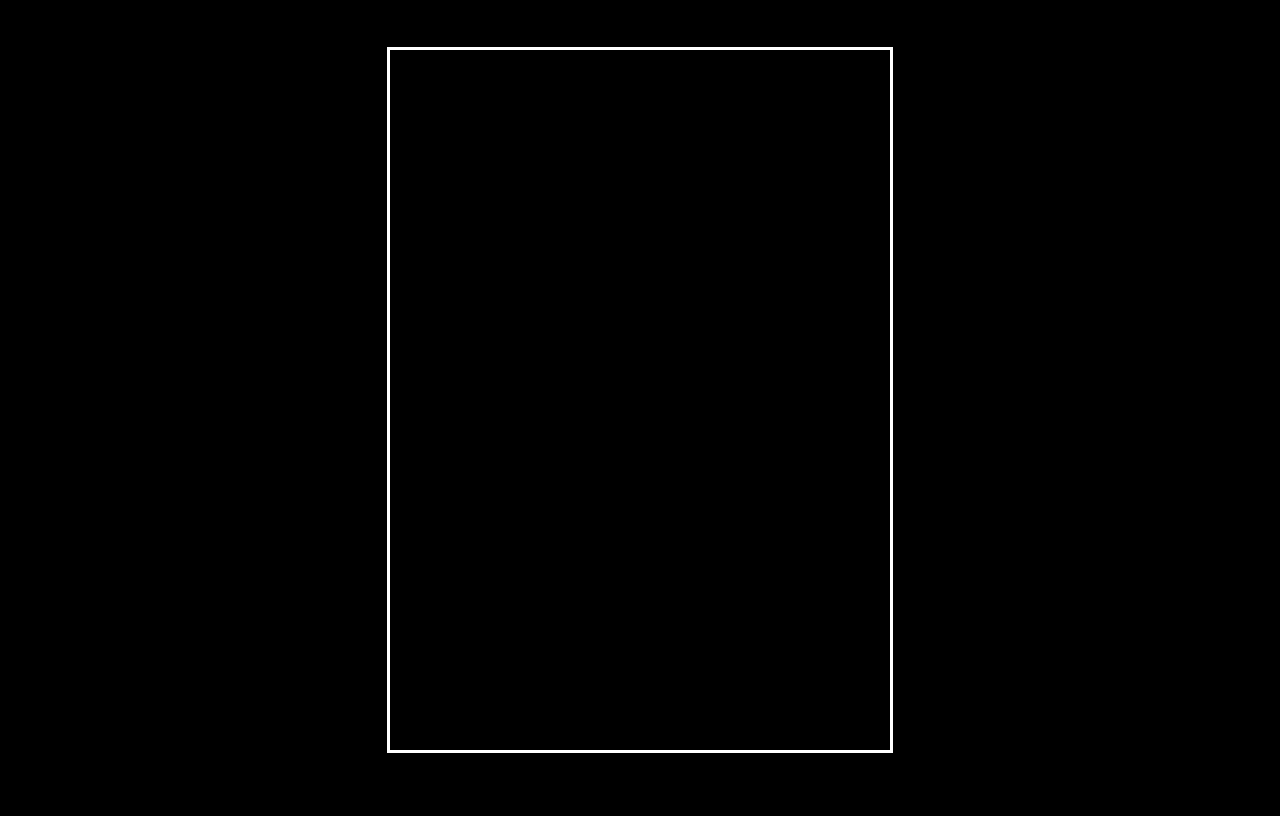
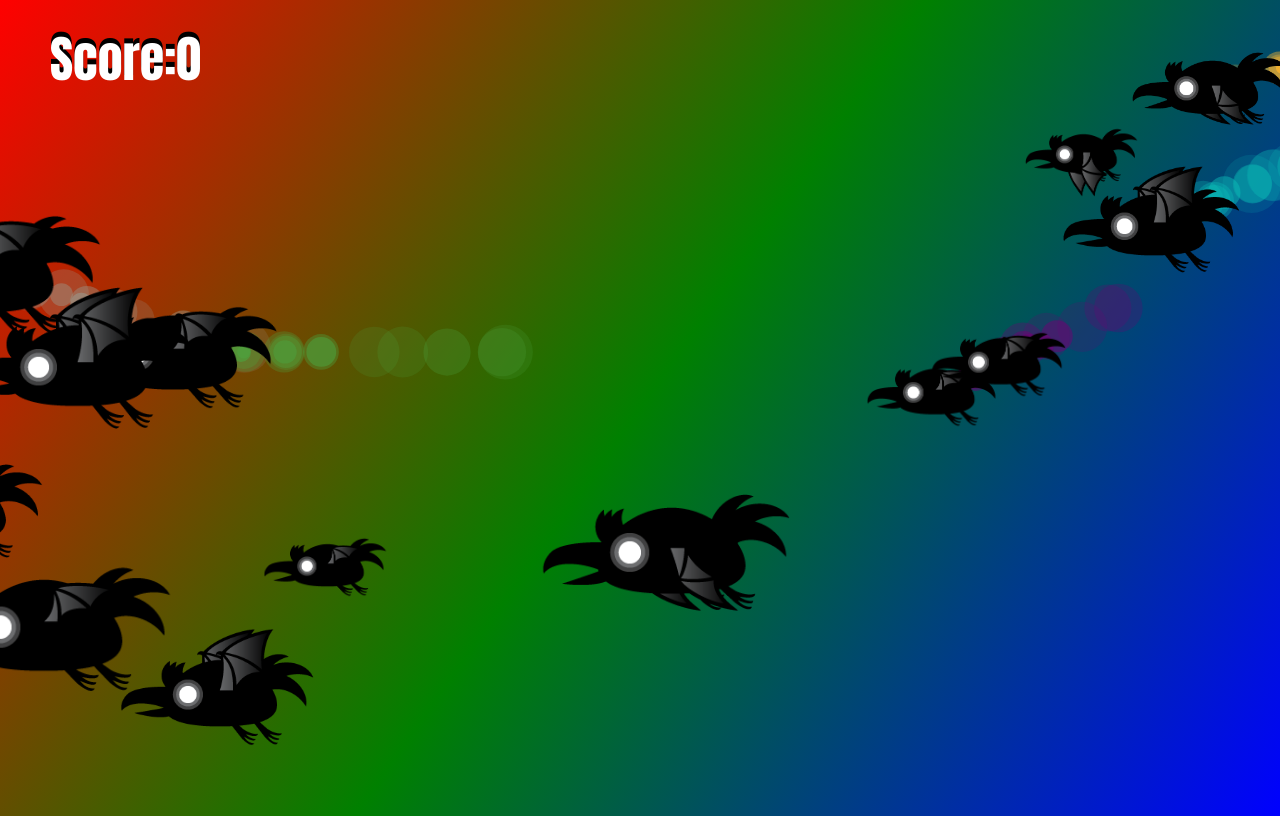
Before and after one commit to LittleZoski/2D-game, a plain HTML site: page index.html in a window 1280 px wide. Drawn offline with Linux system fonts and the light colour scheme.

Commit message:
clicking game

```diff
--- a/index.html
+++ b/index.html
@@ -7,10 +7,8 @@
         <link rel="stylesheet" href="style.css" />
     </head>
     <body>
-        <div>
-            <canvas id="canvas1"></canvas>
-        </div>
-
+        <canvas id="collisionCanvas"></canvas>
+        <canvas id="canvas1"></canvas>
 
         <script src="script.js"></script>
 
--- a/script.js
+++ b/script.js
@@ -1,76 +1,204 @@
 const canvas=document.getElementById('canvas1');
 const ctx = canvas.getContext('2d');
-canvas.width = 500;
-canvas.height = 700;
-const explosion =[];
-let canvasPosition = canvas.getBoundingClientRect();
-console.log(canvasPosition);
+canvas.width = window.innerWidth;
+canvas.height = window.innerHeight;
+
+const collisionCanvas=document.getElementById('collisionCanvas');
+const collisionCtx = collisionCanvas.getContext('2d');
+collisionCanvas.width = window.innerWidth;
+collisionCanvas.height = window.innerHeight;
+
+let gameOver =false;
+let ravens =[];
+let timeToNextRaven = 0;
+let ravenInterval = 350;
+let lastTime = 0;
+let score = 0;
+ctx.font = '50px Impact';
+
+
+
+
+class Raven {
+    constructor(x,y){
+
+       this.spritewidth =271;
+       this.spriteheight = 194;
+       this.sizeModifier = Math.random()*0.6 + 0.4;
+       this.width=this.spritewidth*this.sizeModifier;
+       this.height=this.spriteheight*this.sizeModifier;
+       this.x = canvas.width;
+       this.y = Math.random()*(canvas.height - this.height);
+       this.directionX =  Math.random()*5+3; //horizontal speed 3 to 8
+       this.directionY = Math.random()*5-2.5; //vertical speed -2.5 to 2.5
+       this.markedForDeletion = false;
+       this.image = new Image();
+       this.image.src = 'raven.png';
+       this.frame = 0;
+       this.maxFrame =4;
+       this.timeSinceFlap = 0;
+       this.flapInterval = Math.random()*50+50;
+       this.randomColor = [Math.floor(Math.random()*255), Math.floor(Math.random()*255),
+        Math.floor(Math.random()*255) ];
+       this.color = 'rgb(' + this.randomColor[0] + ',' +this.randomColor[1]
+     + ',' + this.randomColor[2] + ')';
+       this.hasTrail = Math.random() >0.5;
+
+    }
+    update(deltatime){
+
+        if(this.y<0 || this.y>canvas.height -this.height){
+            this.directionY = this.directionY*-1;
+        };
+        this.x -= this.directionX;
+        this.y += this.directionY;
+        if(this.x < 0-this.width) this.markedForDeletion = true;
+        this.timeSinceFlap += deltatime;
+        if(this.timeSinceFlap> this.flapInterval){
+            if(this.frame>this.maxFrame) this.frame = 0;
+            else  this.frame++;
+            this.timeSinceFlap = 0;
+            if(this.hasTrail){
+                for(let i=0; i<5; i++){
+                    particles.push(new Particle(this.x, this.y, this.width, this.color));
+                }
+
+            }
+
+        }
+
+        if(this.x<0 - this.width) gameOver = true;
+    }
+    draw(){
+
+        collisionCtx.fillStyle = this.color;
+        collisionCtx.fillRect(this.x,this.y,this.width,this.height);
+        ctx.drawImage(this.image,this.frame*this.spritewidth, 0, this.spritewidth,this.spriteheight,
+            this.x,this.y, this.width, this.height);
+    }
+}
+
+let explosions = [];
 
 class Explosion {
-    constructor(x,y){
-
+    constructor(x,y,size){
+        this.image = new Image();
+        this.image.src='boom.png';
         this.spriteWidth = 200;
         this.spriteHeight = 179;
-        this.width = this.spriteWidth*0.5;
-        this.height = this.spriteHeight*0.5;
-        this.x = x-this.width/2;
-        this.y = y-this.height/2;
-        this.image = new Image();
-        this.image.src = "boom.png";
-        this.frame=0;
-        this.timer = 0;
-        this.angle = Math.random()*6.2; //360 degree is roughly 6.2 radiant.
+        this.size = size;
+        this.x = x;
+        this.y = y;
+        this.frame = 0;
         this.sound = new Audio();
         this.sound.src = 'Fire impact 1.wav';
+        this.timeSinceLastFrame = 0;
+        this.frameInterval =200;
+        this.markedForDeletion = false;
+    }
+
+    update(deltatime){
+        if(this.frame === 0) this.sound.play();
+        this.timeSinceLastFrame += deltatime;
+        if (this.timeSinceLastFrame > this.frameInterval){
+            this.frame++;
+            this.timeSinceLastFrame = 0;
+            if(this.frame >5) this.markedForDeletion = true;
+        }
+
+    }
+
+    draw(){
+        ctx.drawImage(this.image, this.frame*this.spriteWidth, 0, this.spriteWidth, this.spriteHeight,
+            this.x, this.y-this.size/4, this.size, this.size);
+    }
+}
+
+let particles =[];
+
+class Particle {
+    constructor(x,y,size,color){
+        this.size =size;
+        this.x = x+this.size/2;
+        this.y = y+this.size/3;
+        this.radius = Math.random()*this.size/10;
+        this.maxRadius = Math.random()*20+15;
+        this.markedForDeletion =false;
+        this.speedX = Math.random()*1 +0.5;
+        this.color = color;
     }
 
     update(){
-        if (this.frame === 0) this.sound.play();
-        this.timer++;
-        if(this.timer%10 ===0){
-            this.frame++;
-        };
+        this.x += this.speedX;
+        this.radius +=0.5;
+        if(this.radius > this.maxRadius - 5) this.markedForDeletion = true;
+    }
 
-    }
     draw(){
         ctx.save();
-        ctx.translate(this.x, this.y);
-        ctx.rotate(this.angle);
-        ctx.drawImage(this.image,this.spriteWidth*this.frame,0,this.spriteWidth,this.spriteHeight,0,0,this.width, this.height);
+        ctx.globalAlpha = 1 -this.radius/this.maxRadius;
+        ctx.beginPath();
+        ctx.fillStyle = this.color;
+        ctx.arc(this.x, this.y, this.radius, 0, Math.PI*2);
+        ctx.fill();
         ctx.restore();
     }
 }
 
-canvas.addEventListener('click', function(e){
-    createAnimation(e);
-
-})
-
-/*
-canvas.addEventListener('mousemove', function(e){
-    createAnimation(e);
-
-})
-*/
-function createAnimation(e){
-    let positionX = e.x-canvasPosition.left;
-    let positionY = e.y-canvasPosition.top;
-    explosion.push(new Explosion(positionX,positionY));
-    console.log(explosion);
+function drawScore(){
+    ctx.fillStyle='black';
+    ctx.fillText('Score:' + score, 50,75);
+    ctx.fillStyle='white';
+    ctx.fillText('Score:' + score, 50,80);  //buitl in fillText method. 50 75 is the position to draw in canvas;
 }
 
+function drawGameOver(){
+    ctx.textAlign = 'center';
+    ctx.fillStyle = 'black';
+    ctx.fillText('Game Over, your score is ' + score, canvas.width/2, canvas.height/2);
 
-function animate(){
+    ctx.fillStyle = 'white';
+    ctx.fillText('Game Over, your score is ' + score, canvas.width/2+5, canvas.height/2+5);
+}
+
+window.addEventListener('click', function(e){
+
+    const detectPixelColor = collisionCtx.getImageData(e.x, e.y,1,1);
+    console.log(detectPixelColor);
+    const pc = detectPixelColor.data;
+    ravens.forEach(object => {
+        if(object.randomColor[0] === pc[0] && object.randomColor[1] === pc[1]
+            && object.randomColor[2] === pc[2]){
+                object.markedForDeletion =true;
+                score++;
+                explosions.push(new Explosion(object.x, object.y, object.width));
+                console.log(explosions);
+            }
+    })
+});
+//timestamp will be a numerical value in mili second, so 1s will be in number of 1000
+function animate(timestamp){
     ctx.clearRect(0,0, canvas.width, canvas.height);
-    for(let i=0;i<explosion.length;i++){
-        explosion[i].update();
-        explosion[i].draw();
-        if(explosion[i].frame >5){
-            explosion.splice(i,1);
-            i--;
-        }
-    }
-    requestAnimationFrame(animate);
+    collisionCtx.clearRect(0,0, canvas.width, canvas.height);
+    let deltatime = timestamp-lastTime;
+    lastTime = timestamp;
+    timeToNextRaven += deltatime;
+    if(timeToNextRaven > ravenInterval){
+        ravens.push(new Raven());
+        timeToNextRaven = 0;
+        ravens.sort(function(a,b){
+            return a.width - b.width;
+        });
+
+    };
+    drawScore();
+    [...particles,...ravens,...explosions].forEach(object => object.update(deltatime));
+    [...particles,...ravens,...explosions].forEach(object => object.draw());
+    ravens = ravens.filter(object => !object.markedForDeletion);
+    explosions = explosions.filter(object => !object.markedForDeletion);
+    particles = particles.filter(object => !object.markedForDeletion);
+    if(!gameOver) requestAnimationFrame(animate);
+    else drawGameOver();
 };
 
-animate();
+animate(0);
--- a/style.css
+++ b/style.css
@@ -1,16 +1,20 @@
-#canvas1 {
-
-    border:3px solid white;
-    position:absolute;
-    height:700px;
-    width:500px;
-    top:50%;
-    left:50%;
-    transform: translate(-50%,-50%);
+body {
+    background: linear-gradient(125deg, red, green, blue);
+    width: 100vw;
+    height:100vh;
+    overflow:hidden;
+}
 
 
+
+canvas {
+    position:absolute;
+    top:0;
+    left:0;
+    width:100%;
+    height:100%;
 }
 
-body {
-    background-color: black;
+#collisionCanvas {
+    opacity:0;
 }
```
Also changed, not shown: raven.png (added).
